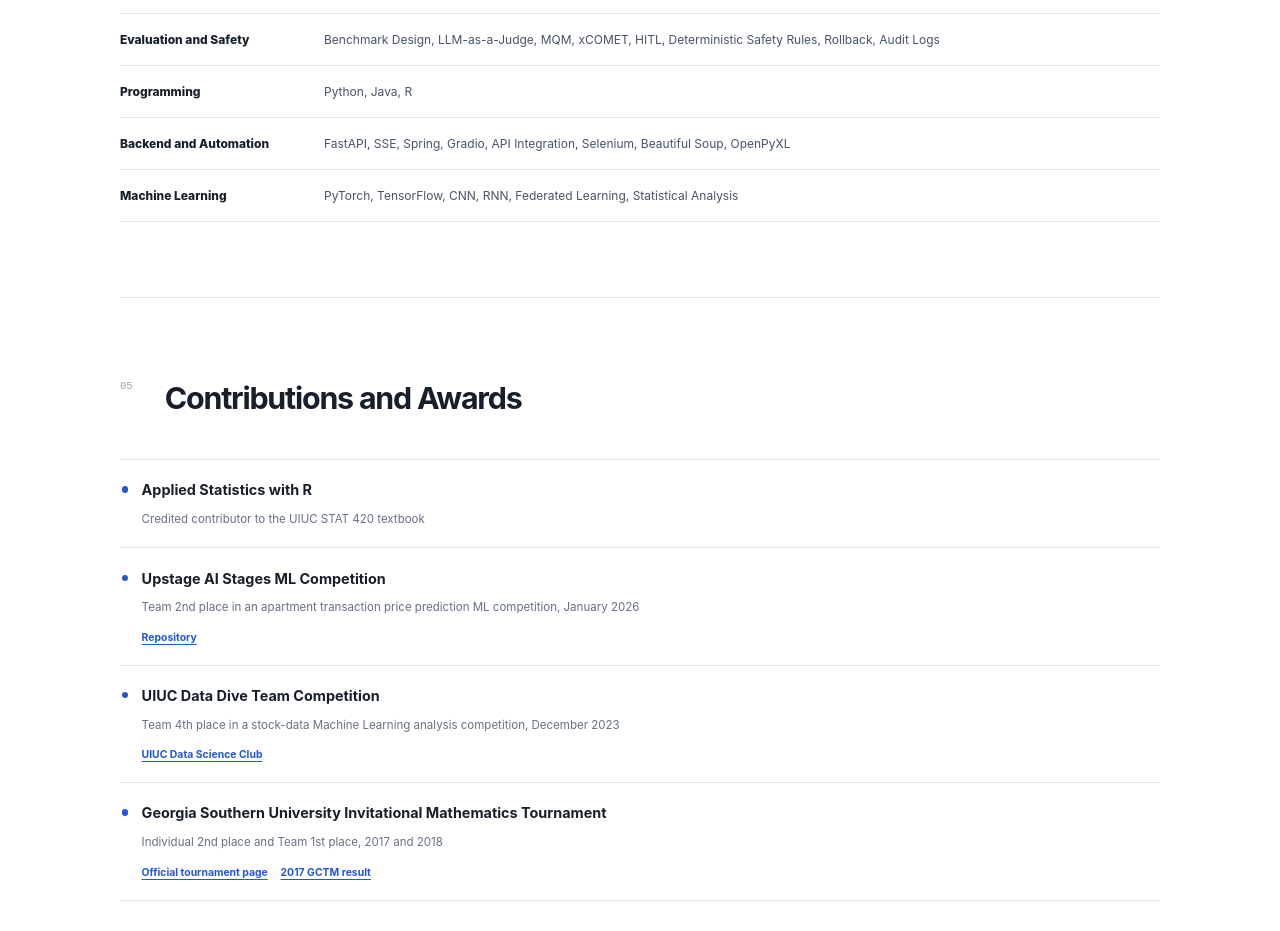
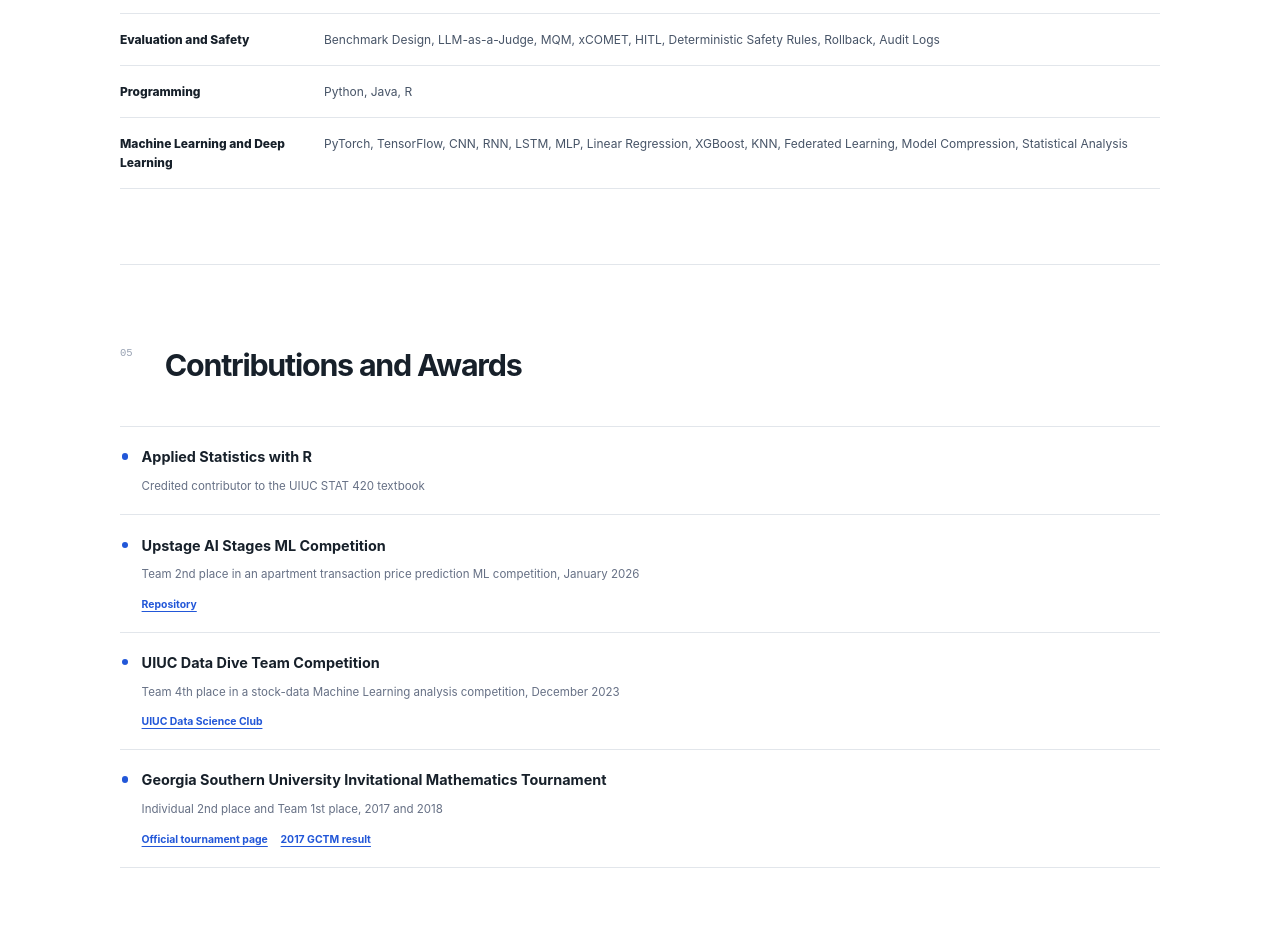
Before and after one commit to sihunwang-skala/sihunwang-skala, a plain HTML site: page docs/index.html in a window 1280 px wide. Shown: the part 3401-4332 px from the top of the page. Drawn offline with Linux system fonts and the light colour scheme.

Commit message:
Refine award wording and machine learning skills

```diff
--- a/docs/index.html
+++ b/docs/index.html
@@ -162,8 +162,7 @@
           <div><dt>RAG and Grounding</dt><dd>Agentic RAG, Query Expansion, Hybrid Search, Semantic Search, BM25, Chunking, Evidence Selection, Citation Mapping, Grounded Generation</dd></div>
           <div><dt>Evaluation and Safety</dt><dd>Benchmark Design, LLM-as-a-Judge, MQM, xCOMET, HITL, Deterministic Safety Rules, Rollback, Audit Logs</dd></div>
           <div><dt>Programming</dt><dd>Python, Java, R</dd></div>
-          <div><dt>Backend and Automation</dt><dd>FastAPI, SSE, Spring, Gradio, API Integration, Selenium, Beautiful Soup, OpenPyXL</dd></div>
-          <div><dt>Machine Learning</dt><dd>PyTorch, TensorFlow, CNN, RNN, Federated Learning, Statistical Analysis</dd></div>
+          <div><dt>Machine Learning and Deep Learning</dt><dd>PyTorch, TensorFlow, CNN, RNN, LSTM, MLP, Linear Regression, XGBoost, KNN, Federated Learning, Model Compression, Statistical Analysis</dd></div>
         </dl>
       </section>
 
```
